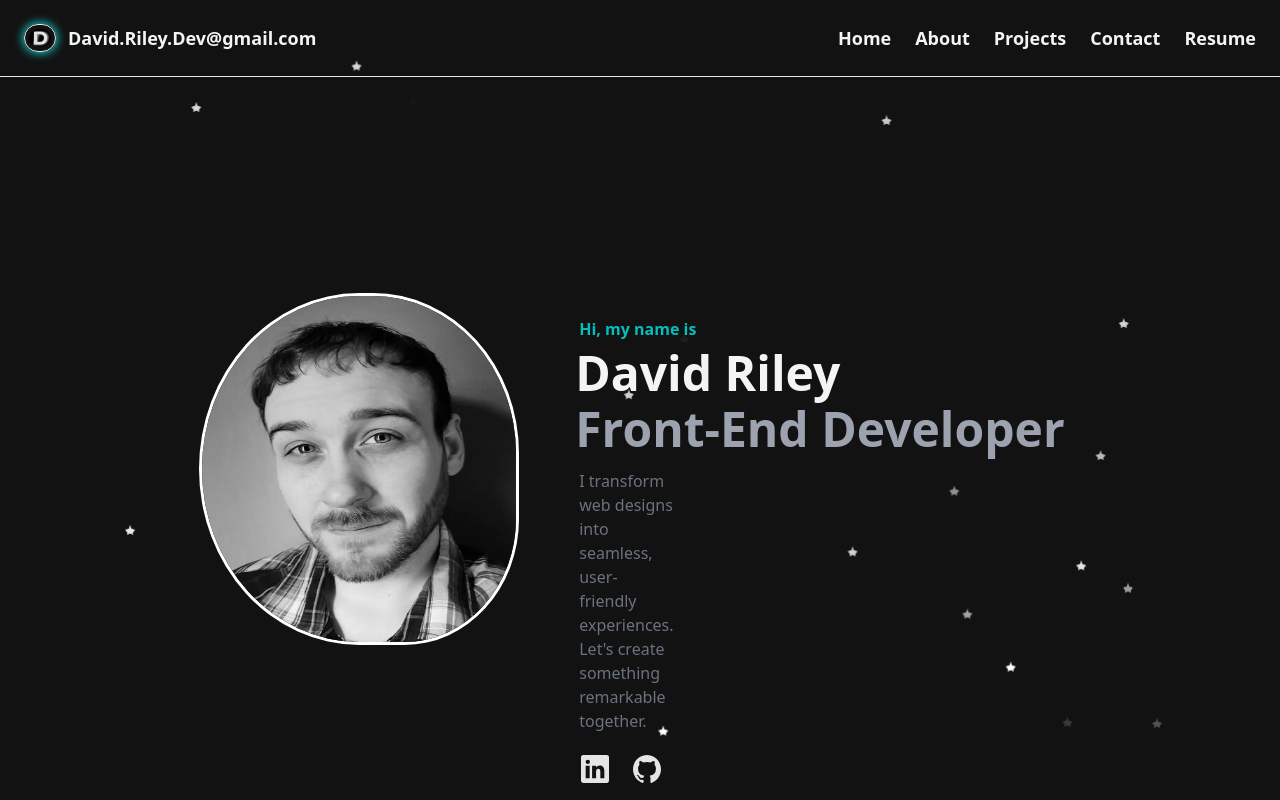
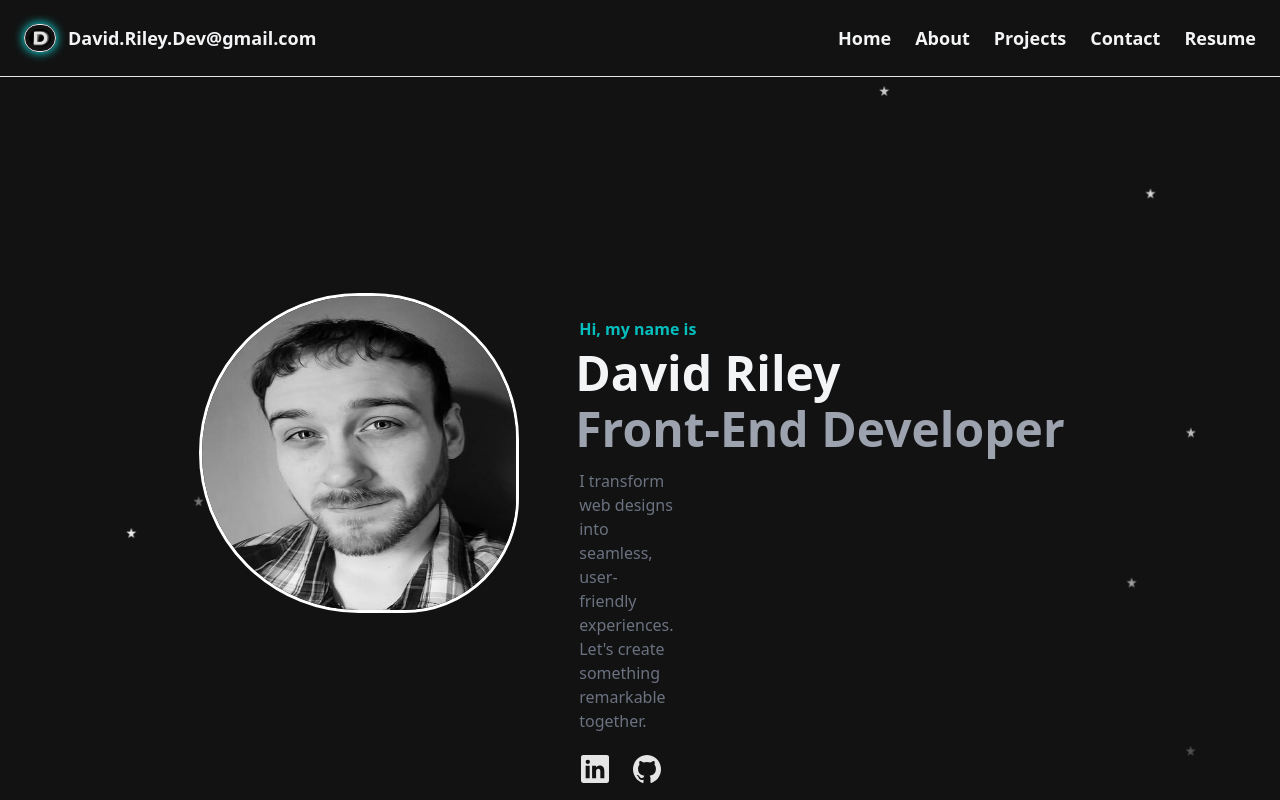
Before and after one commit to Drayved/Portfolio, a React (Vite) app: page / in a window 1280 px wide. Shown: the top 800 px of the page. Built offline with nearby package versions, Linux system fonts and the light colour scheme.

Commit message:
Fixed star shape. Adjust My picture size. Changed scrollbar.

```diff
--- a/src/components/About.tsx
+++ b/src/components/About.tsx
@@ -7,7 +7,7 @@ const About = () => {
       });
 
     return(
-        <section id='about' ref={ref} className={`section flex flex-col lg:flex-row mt-60 md:mt-[35rem] items-center justify-center w-[90%] max-w-[1150px] mx-auto ${inView ? 'visible' : ''}`}>
+        <section id='about' ref={ref} className={`section bg-[#121212] flex flex-col lg:flex-row mt-60 md:mt-[35rem] items-center justify-center w-[90%] max-w-[1150px] mx-auto ${inView ? 'visible' : ''}`}>
             <div className="lg:max-w-[500px] mx-auto text-lg">
                 <h1 className="text-2xl font-semibold text-[#00ffffb9] text-center">ABOUT ME</h1>
                 <p className="mt-5 text-gray-400">
--- a/src/components/Contact.tsx
+++ b/src/components/Contact.tsx
@@ -8,7 +8,7 @@ const Contact = () => {
 
     return(
         <section id='contact' ref={ref} className={`section mt-32 px-4 w-full flex flex-col items-center ${inView ? 'visible' : ''}`}>
-            <div>
+            <div className='bg-[#121212]'>
                 <h1 className="text-4xl text-[#00ffffb9] text-center">Get In Touch</h1>
                 <p className="mt-10  lg:max-w-[1200px] lg:text-center text-gray-400">
                     If you need a top-notch, user-friendly website to showcase your business or product,
--- a/src/components/Footer.tsx
+++ b/src/components/Footer.tsx
@@ -5,7 +5,7 @@ const Footer = ( ) => {
         <footer className=" py-10 mt-32 border-t">
             <div className="flex flex-col items-center sm:flex-row sm:justify-between lg:w-[85%] lg:mx-auto">
                 <p className="flex flex-col">Built and Designed by<span className="text-center sm:text-left">David Riley</span> </p>
-                <a className="my-8 sm:my-0 border py-3 px-12 btn-hover font-semibold text-lg" href="https://drive.google.com/file/d/1XRTq0z1twZzGAU4037Lt9AQh2O5w_zR2/view?usp=sharing" target="_blank">Resume</a>
+                <a className="my-8 sm:my-0 border py-3 px-12 btn-hover font-semibold text-lg" href="https://drive.google.com/file/d/1ZZPKJepZDTfVRfCDmZXqAHmIHjBFGEjO/view?usp=sharing" target="_blank">Resume</a>
                 <div className="flex gap-6 sm:pr-10 ">
                         <a className="hover:scale-110" href="https://www.linkedin.com/in/david-riley-dev/" target="_blank">
                             <img className="w-8" src="/images/linkedin.svg" alt="" />
--- a/src/components/Hero.tsx
+++ b/src/components/Hero.tsx
@@ -8,15 +8,15 @@ const Hero = () => {
 
 
     return (
-        <section ref={ref} className={`hero flex flex-wrap flex-col md:items-center justify-center mt-5 md:mt-60 2xl:mt-96 w-[99%] mx-auto ${inView ? 'visible' : ''}`}>
+        <section ref={ref} className={`hero flex flex-wrap flex-col md:items-center justify-center mt-5 md:mt-60 2xl:mt-80 w-[99%] mx-auto ${inView ? 'visible' : ''}`}>
                 <div className=" md:flex">
-                    <div className="image-container flex justify-center my-10">
+                    <div className="image-container flex justify-center my-10 ">
                         <div className="border-container ">
-                            <img className="image w-[20rem] md:-mt-16 sm:w-80 2xl:w-[24rem] 2xl:-mt-10 2xl:h-[28rem] rounded-full  " src="/images/my-pic.jpg" alt="" />
+                            <img className="image w-[20rem] md:-mt-16 2xl:w-[23rem] 2xl:-mt-10 2xl:h-[22rem] rounded-full  " src="/images/my-pic.jpg" alt="" />
                         </div>
 
                     </div>
-                    <div className="sm:ml-10 px-4">
+                    <div className="sm:ml-10 px-4 bg-[#121212]">
                         <h1 className="text-[#00ffffb9] font-semibold 2xl:text-lg ml-1">Hi, my name is</h1>
                         <h1 className="text-5xl 2xl:text-7xl mt-2 font-semibold">David Riley</h1>
                         <h2 className="text-5xl 2xl:text-7xl mt-2 text-gray-400 font-semibold">Front-End Developer</h2>
--- a/src/components/Nav.tsx
+++ b/src/components/Nav.tsx
@@ -1,4 +1,5 @@
 import { useEffect, useState } from "react";
+import ParticleAnimation from "./ParticleAnimation";
 
 const Nav = () => {
   const [showMenuSmall, setShowMenuSmall] = useState(window.innerWidth >= 1024);
@@ -80,7 +81,7 @@ const Nav = () => {
       </li>
       <li className="nav-btn cursor-pointer hover:text-[#00ffffb9]">
         <a
-          href="https://drive.google.com/file/d/1XRTq0z1twZzGAU4037Lt9AQh2O5w_zR2/view?usp=sharing"
+          href="https://drive.google.com/file/d/1ZZPKJepZDTfVRfCDmZXqAHmIHjBFGEjO/view?usp=sharing"
           target="_blank"
         >
           Resume
@@ -114,6 +115,7 @@ const Nav = () => {
 
           <div onClick={toggleMenu} className={`${showMenu ? "active" : ""}`}>
             <div className={`sliding-menu ${showMenu ? "fixed" : "absolute"} right-0 flex justify-center items-center w-screen h-screen bg-[#121212] z-40`}>
+            {showMenu && <div className="absolute top-0 left-0"><ParticleAnimation /></div>}
               <p>{navElements}</p>
             </div>
           </div>
@@ -129,9 +131,10 @@ const Nav = () => {
             </div>
           </div>
 
-          <div onClick={toggleMenu} className={`${showMenuSmall ? "active" : ""}`}>
-            <div className={`sliding-menu ${showMenuSmall ? "fixed" : "absolute"} right-0 flex justify-center items-center w-screen h-screen bg-[#121212] z-40`}>
-              {navElements}
+          <div onClick={toggleMenu} className={`${showMenu ? "active" : ""}`}>
+            <div className={`sliding-menu fixed right-0 flex justify-center items-center w-screen h-screen bg-[#121212] z-40`}>
+              {showMenu && <div className="absolute top-0 left-0"><ParticleAnimation /></div>}
+              <p>{navElements}</p>
             </div>
           </div>
         </>
--- a/src/components/ParticleAnimation.tsx
+++ b/src/components/ParticleAnimation.tsx
@@ -9,7 +9,7 @@ const ParticleAnimation: React.FC = () => {
 
     if (!container) return;
 
-    const particleNum = 20;
+    const particleNum = 12;
 
     for (let i = 0; i < particleNum; i++) {
       const particle = document.createElement('div');
--- a/src/index.css
+++ b/src/index.css
@@ -35,3 +35,33 @@ body{
   position: fixed;
   @apply w-screen;
 }
+
+::-webkit-scrollbar {
+  width: 12px;
+}
+
+::-webkit-scrollbar-thumb {
+  background: #00ffffb9;
+  border-radius: 6px;
+}
+
+::-webkit-scrollbar-thumb:hover {
+  background: #00ffff;
+}
+
+::-webkit-scrollbar-track {
+  background: #121212;
+}
+
+::-webkit-scrollbar-button {
+  display: none;
+}
+
+* {
+  scrollbar-width: thin;
+  scrollbar-color: #121212 #00ffffb9;
+}
+
+*:hover {
+  scrollbar-color: #1a1a1a #00ffff;
+}
--- a/src/styles/hero.css
+++ b/src/styles/hero.css
@@ -5,9 +5,9 @@
 
 .image {
     overflow: hidden;
-    animation: borderRadiusAnimation 40s infinite;
+    animation: borderRadiusAnimation 30s infinite;
     border: 3px solid white;
-    max-height: 22rem;
+    height: 20rem;
 }
 
 .hero {
--- a/src/styles/nav.css
+++ b/src/styles/nav.css
@@ -71,7 +71,6 @@
     color: white;
     padding: 5px;
     border-radius: 5px;
-
     left: 50%;
     transform: translateX(-50%);
     opacity: 0;
--- a/src/styles/particles.css
+++ b/src/styles/particles.css
@@ -27,11 +27,23 @@
     width: 10px;
     height: 10px;
     background-color: #fff;
-    clip-path: polygon(50% 0%, 61.8% 38.2%, 100% 49.1%, 76.4% 79.1%, 82.6% 100%, 50% 88.2%, 17.4% 100%, 23.6% 79.1%, 0% 49.1%, 38.2% 38.2%);
-    animation: move 10s linear infinite, fade 2s ease-in-out infinite;
+    clip-path: polygon(
+      50% 0%,
+      61.8% 38.2%,
+      100% 38.2%,
+      68.2% 61.8%,
+      79.1% 100%,
+      50% 79.1%,
+      20.9% 100%,
+      31.8% 61.8%,
+      0% 38.2%,
+      38.2% 38.2%
+    );
+    animation: move 20s linear infinite, fade 2s ease-in-out infinite;
     opacity: 0;
     z-index: 0;
   }
+
 
   @keyframes move {
     0% {
```
